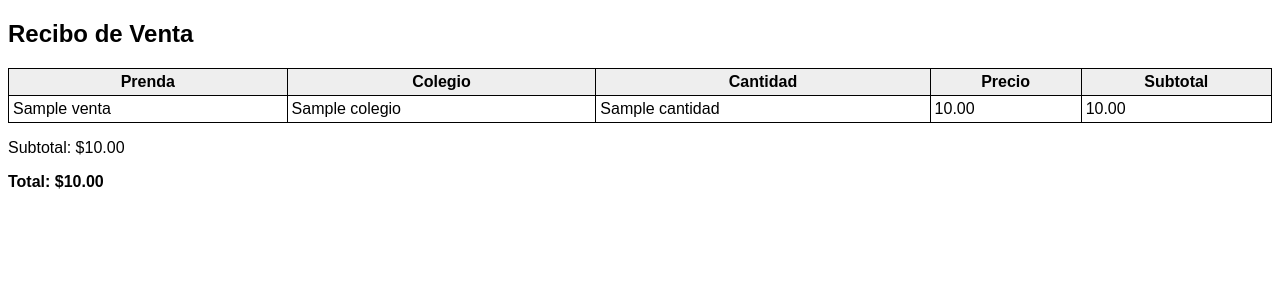
After one commit to cdazaperez/rag_fastapi, a Flask app: template inventario/templates/recibo_venta_pdf.html in a window 1280 px wide. The commit adds this page. Shown: the top 300 px of the page. Run offline with Flask 3, Linux system fonts and the light colour scheme; the template is opened without the code that fills it: most values are stand-ins (such as "Sample title", 1, 10 or a date in 2020).

Commit message:
Add VAT option and PDF receipt

```diff
--- a/inventario/app_flask_inventario.py
+++ b/inventario/app_flask_inventario.py
@@ -1,10 +1,12 @@
 # app_flask_inventario.py
-from flask import Flask, render_template, request, redirect, url_for, flash, session
+from flask import Flask, render_template, request, redirect, url_for, flash, session, make_response
 from werkzeug.utils import secure_filename
 import mysql.connector
 import os
 from datetime import datetime
 import json
+from io import BytesIO
+from xhtml2pdf import pisa
 
 app = Flask(__name__)
 app.secret_key = 'clave_secreta_segura'
@@ -296,6 +298,7 @@ def nueva_venta():
 
     if request.method == 'POST':
         items = json.loads(request.form['items']) if request.form.get('items') else []
+        aplicar_iva = request.form.get('aplicar_iva') == 'on'
         ventas_detalle = []
         total = 0
         for item in items:
@@ -327,12 +330,50 @@ def nueva_venta():
                 "INSERT INTO ventas(producto_id, usuario, cantidad, fecha) VALUES (%s, %s, %s, %s)",
                 (producto_id, session['user'], cantidad, datetime.now()))
 
+        iva = total * 0.19 if aplicar_iva else 0
+        total_final = total + iva
+
+        session['last_sale'] = {
+            'ventas': ventas_detalle,
+            'total': total,
+            'aplicar_iva': aplicar_iva,
+            'iva': iva,
+            'total_final': total_final
+        }
+
         conn.commit()
         conn.close()
-        return render_template("recibo_venta.html", ventas=ventas_detalle, total=total)
+        return render_template(
+            "recibo_venta.html",
+            ventas=ventas_detalle,
+            total=total,
+            aplicar_iva=aplicar_iva,
+            iva=iva,
+            total_final=total_final
+        )
 
     conn.close()
     return render_template("nueva_venta.html", productos=productos, colegios=colegios)
+
+
+@app.route('/recibo/pdf')
+def recibo_pdf():
+    if 'last_sale' not in session:
+        flash('No hay recibo disponible', 'error')
+        return redirect(url_for('dashboard'))
+
+    data = session['last_sale']
+    html = render_template('recibo_venta_pdf.html', **data)
+    pdf_stream = BytesIO()
+    pisa_status = pisa.CreatePDF(html, dest=pdf_stream)
+    if pisa_status.err:
+        flash('Error al generar PDF', 'error')
+        return redirect(url_for('dashboard'))
+    pdf_stream.seek(0)
+    response = make_response(pdf_stream.read())
+    response.headers['Content-Type'] = 'application/pdf'
+    response.headers['Content-Disposition'] = 'attachment; filename=recibo.pdf'
+    return response
 
 # --- CRUD Colegios ---
 
--- /dev/null
+++ b/inventario/templates/recibo_venta_pdf.html
@@ -0,0 +1,44 @@
+<!doctype html>
+<html lang="es">
+<head>
+<meta charset="utf-8">
+<style>
+body { font-family: Arial, sans-serif; }
+table { width: 100%; border-collapse: collapse; }
+th, td { border: 1px solid #000; padding: 4px; }
+th { background: #eee; }
+</style>
+</head>
+<body>
+<h2>Recibo de Venta</h2>
+<table>
+  <thead>
+    <tr>
+      <th>Prenda</th>
+      <th>Colegio</th>
+      <th>Cantidad</th>
+      <th>Precio</th>
+      <th>Subtotal</th>
+    </tr>
+  </thead>
+  <tbody>
+  {% for v in ventas %}
+    <tr>
+      <td>{{ v.nombre }}</td>
+      <td>{{ v.colegio }}</td>
+      <td>{{ v.cantidad }}</td>
+      <td>{{ '%.2f'|format(v.precio) }}</td>
+      <td>{{ '%.2f'|format(v.subtotal) }}</td>
+    </tr>
+  {% endfor %}
+  </tbody>
+</table>
+<p>Subtotal: ${{ '%.2f'|format(total) }}</p>
+{% if aplicar_iva %}
+<p>IVA (19%): ${{ '%.2f'|format(iva) }}</p>
+<p><strong>Total: ${{ '%.2f'|format(total_final) }}</strong></p>
+{% else %}
+<p><strong>Total: ${{ '%.2f'|format(total) }}</strong></p>
+{% endif %}
+</body>
+</html>
--- a/requirements.txt
+++ b/requirements.txt
@@ -7,3 +7,4 @@ python-multipart
 
 flask
 mysql-connector-python
+xhtml2pdf
```
Also changed, not shown: inventario/templates/nueva_venta.html (+13 -2 lines), inventario/templates/recibo_venta.html (+7 -0 lines).
